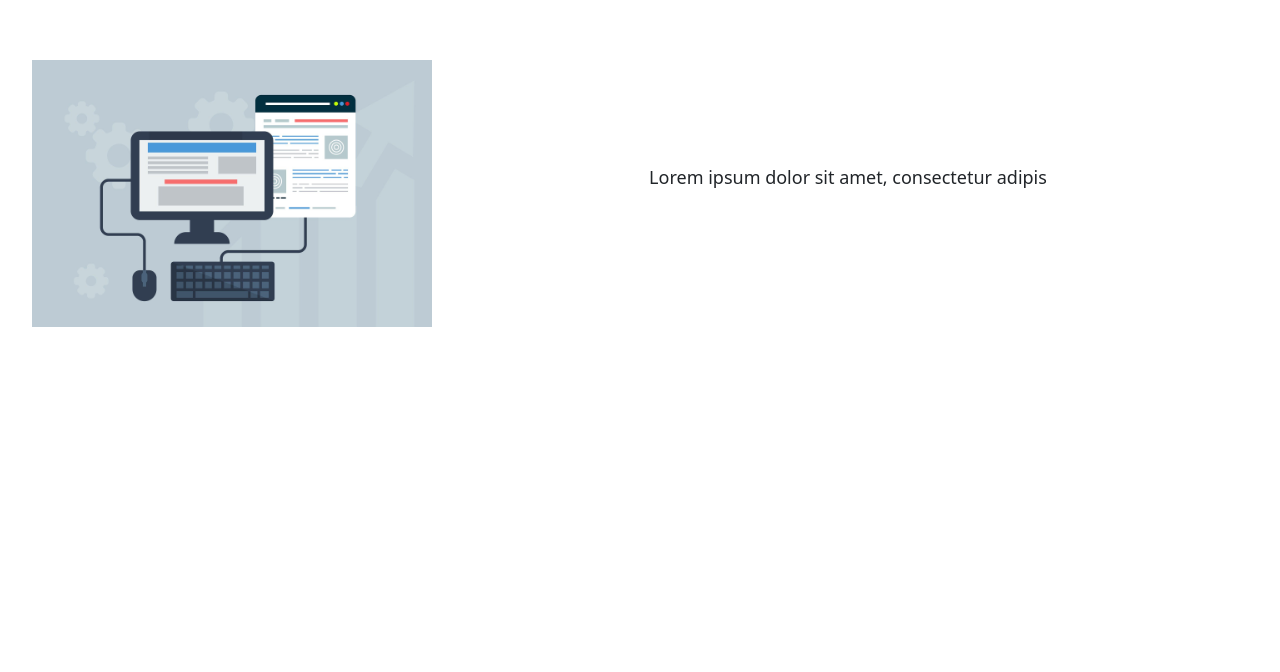
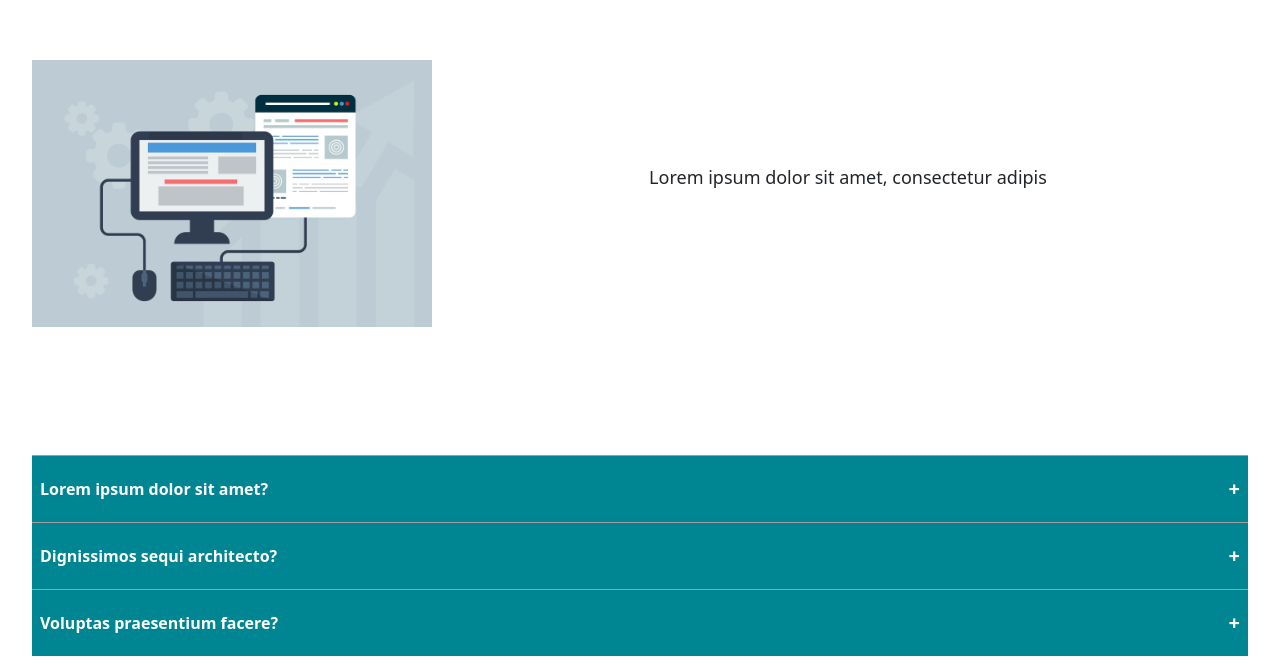
Before and after one commit to rosen777/rtoshev, a React (Create React App) app: page / in a window 1280 px wide. Shown: the part 937-1609 px from the top of the page. Before the commit the page ends 1392 px from the top, so only its background shows below. Built offline with nearby package versions, Linux system fonts and the light colour scheme; the HTML template or start-up script is replaced by a standard one.

Commit message:
Added portfolio data and accordion item with a transition

```diff
--- a/package.json
+++ b/package.json
@@ -5,8 +5,7 @@
   "dependencies": {
     "@emotion/react": "^11.10.4",
     "@emotion/styled": "^11.10.4",
-    "@material-ui/icons": "^4.11.3",
-    "@mui/icons-material": "^5.10.3",
+    "@mui/icons-material": "^5.11.0",
     "@mui/material": "^5.10.8",
     "@testing-library/jest-dom": "^5.16.5",
     "@testing-library/react": "^13.4.0",
--- a/src/App.tsx
+++ b/src/App.tsx
@@ -6,6 +6,7 @@ import Resume from "./pages/Resume";
 import GetInTouch from "./pages/GetInTouch";
 import Home from "./pages/Home";
 import Navbar from "./components/Navbar";
+// import { ThemeProvider } from "./ThemeContext";
 
 const App = () => {
   return (
--- /dev/null
+++ b/src/ThemeContext.ts
@@ -0,0 +1,41 @@
+// import React, { useState, createContext, useContext } from "react";
+
+// export const themes = {
+//   light: {
+//     foreground: "#000000",
+//     background: "#eeeeee",
+//   },
+//   dark: {
+//     foreground: "#ffffff",
+//     background: "#222222",
+//   },
+// };
+
+// const initialState = {
+//   theme: themes.light,
+//   setTheme: () => {},
+// };
+
+// export const ThemeContext = createContext(initialState);
+
+// export const ThemeProvider = ({ children }) => {
+//   const [theme, setTheme] = useState(themes.light);
+
+//   return (
+//     <ThemeContext.Provider value={{ theme, setTheme }}>
+//       {children}
+//     </ThemeContext.Provider>
+//   );
+// };
+
+// const useTheme = () => {
+//   const context = useContext(ThemeContext);
+
+//   if (context === undefined) {
+//     throw new Error("useTheme must be used within a ThemeProvider");
+//   }
+
+//   return context;
+// };
+
+// export default useTheme;
--- /dev/null
+++ b/src/components/Accordion/index.tsx
@@ -0,0 +1,32 @@
+import { useState } from "react";
+import { portfolioData } from "../../utils/portfolioData";
+import { AccordionItem } from "../AccordionItem";
+import { portfolioDataType } from "../../utils/types";
+
+type AccordionType = {
+  data: portfolioDataType[];
+};
+
+export const Accordion: React.FunctionComponent<AccordionType> = () => {
+  const [clicked, setClicked] = useState("0");
+
+  const handleToggle = (index: string) => {
+    if (clicked === index) {
+      return setClicked("0");
+    }
+    setClicked(index);
+  };
+
+  return (
+    <ul className="accordion">
+      {portfolioData.map((portfolio, index) => (
+        <AccordionItem
+          key={index}
+          active={clicked === index.toString()}
+          data={portfolio}
+          onToggle={() => handleToggle(index.toString())}
+        />
+      ))}
+    </ul>
+  );
+};
--- /dev/null
+++ b/src/components/AccordionItem/index.tsx
@@ -0,0 +1,42 @@
+import { RefObject, useRef, useState } from "react";
+
+type AccordionItemProps = {
+  key: number;
+  data: any;
+  onToggle: () => void;
+  active: boolean;
+};
+
+export const AccordionItem: React.FunctionComponent<AccordionItemProps> = ({
+  key,
+  data,
+  onToggle,
+  active,
+}) => {
+  const [clicked, setClicked] = useState(false);
+  const { question, answer } = data;
+  const contentEl = useRef() as RefObject<HTMLDivElement>;
+
+  const handleToggle = () => {
+    setClicked((clicked) => !clicked);
+  };
+
+  return (
+    <li className={`accordion_item ${clicked ? "active" : ""}`}>
+      <button className="button" onClick={handleToggle}>
+        {question}
+        <span className="control">{clicked ? "–" : "+"}</span>
+      </button>
+      <div
+        ref={contentEl}
+        className="answer_wrapper"
+        style={
+          clicked
+            ? { height: contentEl?.current?.scrollHeight }
+            : { height: "0px" }
+        }>
+        <div className="answer">{answer}</div>
+      </div>
+    </li>
+  );
+};
--- a/src/index.css
+++ b/src/index.css
@@ -1,13 +1,55 @@
 body {
   margin: 0;
-  font-family: -apple-system, BlinkMacSystemFont, 'Segoe UI', 'Roboto', 'Oxygen',
-    'Ubuntu', 'Cantarell', 'Fira Sans', 'Droid Sans', 'Helvetica Neue',
+  font-family: -apple-system, BlinkMacSystemFont, "Segoe UI", "Roboto", "Oxygen",
+    "Ubuntu", "Cantarell", "Fira Sans", "Droid Sans", "Helvetica Neue",
     sans-serif;
   -webkit-font-smoothing: antialiased;
   -moz-osx-font-smoothing: grayscale;
 }
 
 code {
-  font-family: source-code-pro, Menlo, Monaco, Consolas, 'Courier New',
+  font-family: source-code-pro, Menlo, Monaco, Consolas, "Courier New",
     monospace;
 }
+
+.accordion {
+  list-style: none;
+}
+
+.accordion_item {
+  border-top: 1px solid #9f9f9f;
+}
+
+.button {
+  font-size: 16px;
+  background-color: #008593;
+  color: #fff;
+  text-align: left;
+  font-weight: 700;
+  display: flex;
+  flex-wrap: wrap;
+  width: 100%;
+  justify-content: space-between;
+  align-items: center;
+  padding: 18px 8px;
+  cursor: pointer;
+  border: none;
+}
+
+.control {
+  font-size: 20px;
+}
+
+.answer {
+  background-color: #f7f7f7;
+  padding: 20px;
+}
+
+/* activate toggle */
+.accordion_item.active .button {
+  background-color: #105057;
+}
+.answer_wrapper {
+  height: 0;
+  overflow: hidden;
+}
--- /dev/null
+++ b/src/pages/Home/Home.css
@@ -0,0 +1,16 @@
+.container {
+  margin-top: 20px;
+  position: static;
+}
+.wrapper {
+  position: relative;
+}
+.card_1 {
+  margin-bottom: 20px;
+}
+.card_2 {
+  margin-bottom: 20px;
+}
+.accordion_container {
+  margin-right: 32px;
+}
--- a/src/pages/Home/index.tsx
+++ b/src/pages/Home/index.tsx
@@ -12,17 +12,22 @@ import CardContent from "@mui/material/CardContent";
 import styles from "./style.module.css";
 import { ImageSlider } from "../../components/ImageSlider";
 import { ImageSection } from "../../components/ImageSection";
+import { Accordion } from "../../components/Accordion";
+import { portfolioData } from "../../utils/portfolioData";
+import "./Home.css";
+// import useTheme, { themes } from "../../ThemeContext";
 
-const Item = styled(Paper)(({ theme }) => ({
-  backgroundColor: theme.palette.mode === "dark" ? "#1A2027" : "#fff",
-  ...theme.typography.body2,
-  padding: theme.spacing(1),
-  textAlign: "center",
-  color: theme.palette.text.secondary,
-}));
+// const Item = styled(Paper)(({ theme }) => ({
+//   backgroundColor: theme.palette.mode === "dark" ? "#1A2027" : "#fff",
+//   ...theme.typography.body2,
+//   padding: theme.spacing(1),
+//   textAlign: "center",
+//   color: theme.palette.text.secondary,
+// }));
 
 const Home = () => {
   const navigate = useNavigate();
+  // const { theme, setTheme } = useTheme();
   const slides = [
     { url: "/assets/slider_placeholder.jpg", title: "Beach" },
     { url: "/assets/slider_placeholder_2.png", title: "Beach" },
@@ -43,6 +48,9 @@ const Home = () => {
       <div>
         <ImageSection />
       </div>
+      <div className="accordion_container">
+        <Accordion data={portfolioData} />
+      </div>
     </Box>
   );
 };
--- /dev/null
+++ b/src/utils/portfolioData.ts
@@ -0,0 +1,19 @@
+import { portfolioDataType } from "./types";
+
+export const portfolioData: portfolioDataType[] = [
+  {
+    question: "Lorem ipsum dolor sit amet?",
+    answer:
+      "Tenetur ullam rerum ad iusto possimus sequi mollitia dolore sunt quam praesentium. Tenetur ullam rerum ad iusto possimus sequi mollitia dolore sunt quam praesentium.Tenetur ullam rerum ad iusto possimus sequi mollitia dolore sunt quam praesentium.",
+  },
+  {
+    question: "Dignissimos sequi architecto?",
+    answer:
+      "Aperiam ab atque incidunt dolores ullam est, earum ipsa recusandae velit cumque. Aperiam ab atque incidunt dolores ullam est, earum ipsa recusandae velit cumque.",
+  },
+  {
+    question: "Voluptas praesentium facere?",
+    answer:
+      "Blanditiis aliquid adipisci quisquam reiciendis voluptates itaque.",
+  },
+];
--- /dev/null
+++ b/src/utils/types.ts
@@ -0,0 +1,4 @@
+export type portfolioDataType = {
+  question: string;
+  answer: string;
+};
```
Also changed, not shown: src/pages/Home/style.module.css (deleted, +0 -13 lines), src/components/Accordion/Accordion.css (added), 1 other file (tests, documents, lock files or other folders).
